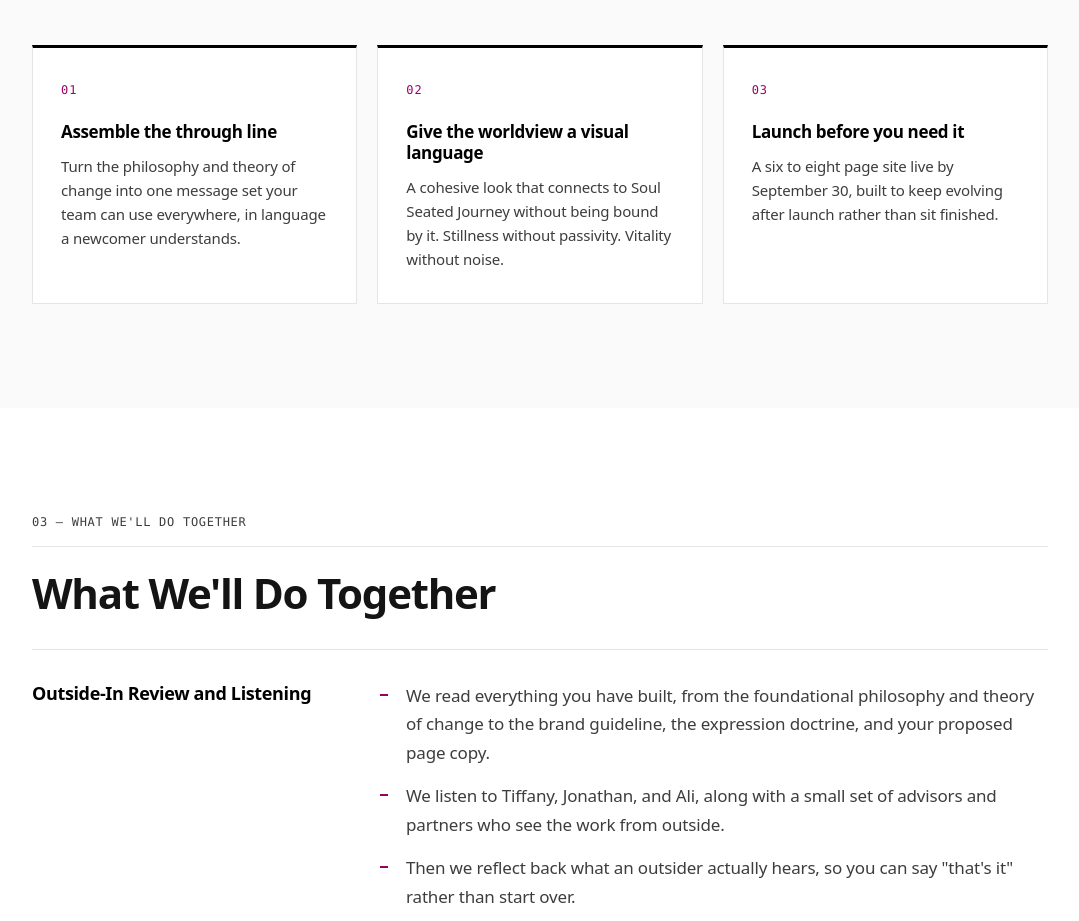
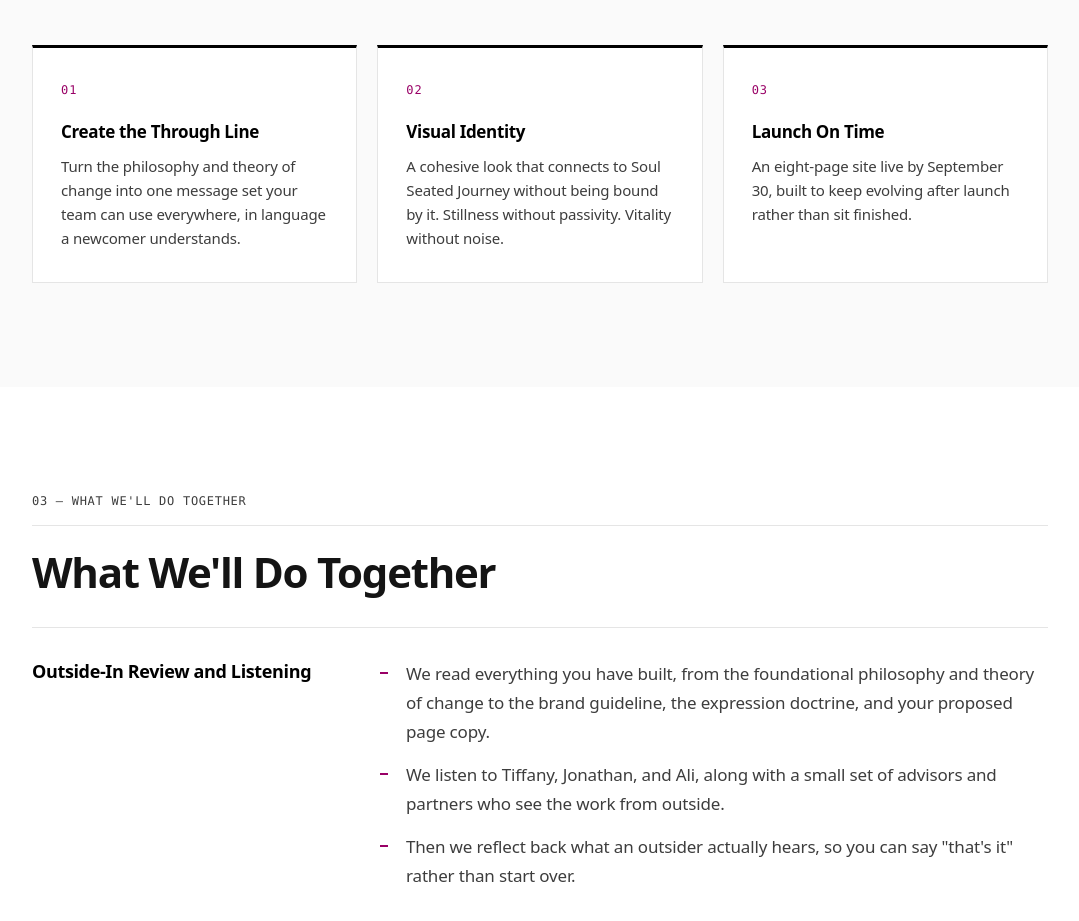
Before and after one commit to liminal-creative/wireframes, a plain HTML site: page soul-seated/index.html in a window 1280 px wide. Shown: the part 2062-2983 px from the top of the page, without its empty margins (100-1179 px from the left). Drawn offline with Linux system fonts and the light colour scheme; a web font is replaced by a local one.

Commit message:
Update headings and descriptions in index.html

```diff
--- a/soul-seated/index.html
+++ b/soul-seated/index.html
@@ -44,18 +44,18 @@
     <div class="cards three">
       <div class="card">
         <span class="num">01</span>
-        <h3>Assemble the through line</h3>
+        <h3>Create the Through Line</h3>
         <p>Turn the philosophy and theory of change into one message set your team can use everywhere, in language a newcomer understands.</p>
       </div>
       <div class="card">
         <span class="num">02</span>
-        <h3>Give the worldview a visual language</h3>
+        <h3>Visual Identity</h3>
         <p>A cohesive look that connects to Soul Seated Journey without being bound by it. Stillness without passivity. Vitality without noise.</p>
       </div>
       <div class="card">
         <span class="num">03</span>
-        <h3>Launch before you need it</h3>
-        <p>A six to eight page site live by September 30, built to keep evolving after launch rather than sit finished.</p>
+        <h3>Launch On Time</h3>
+        <p>An eight-page site live by September 30, built to keep evolving after launch rather than sit finished.</p>
       </div>
     </div>
   </div>
```
